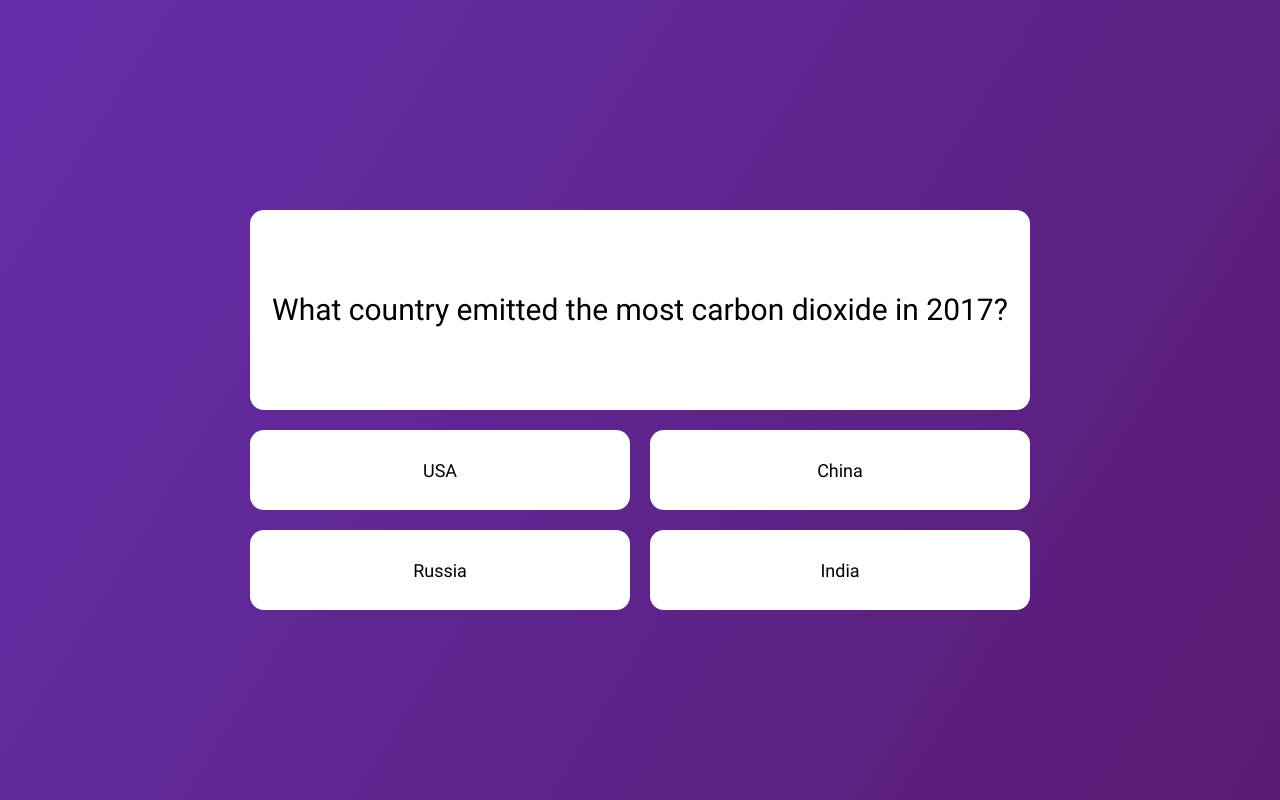
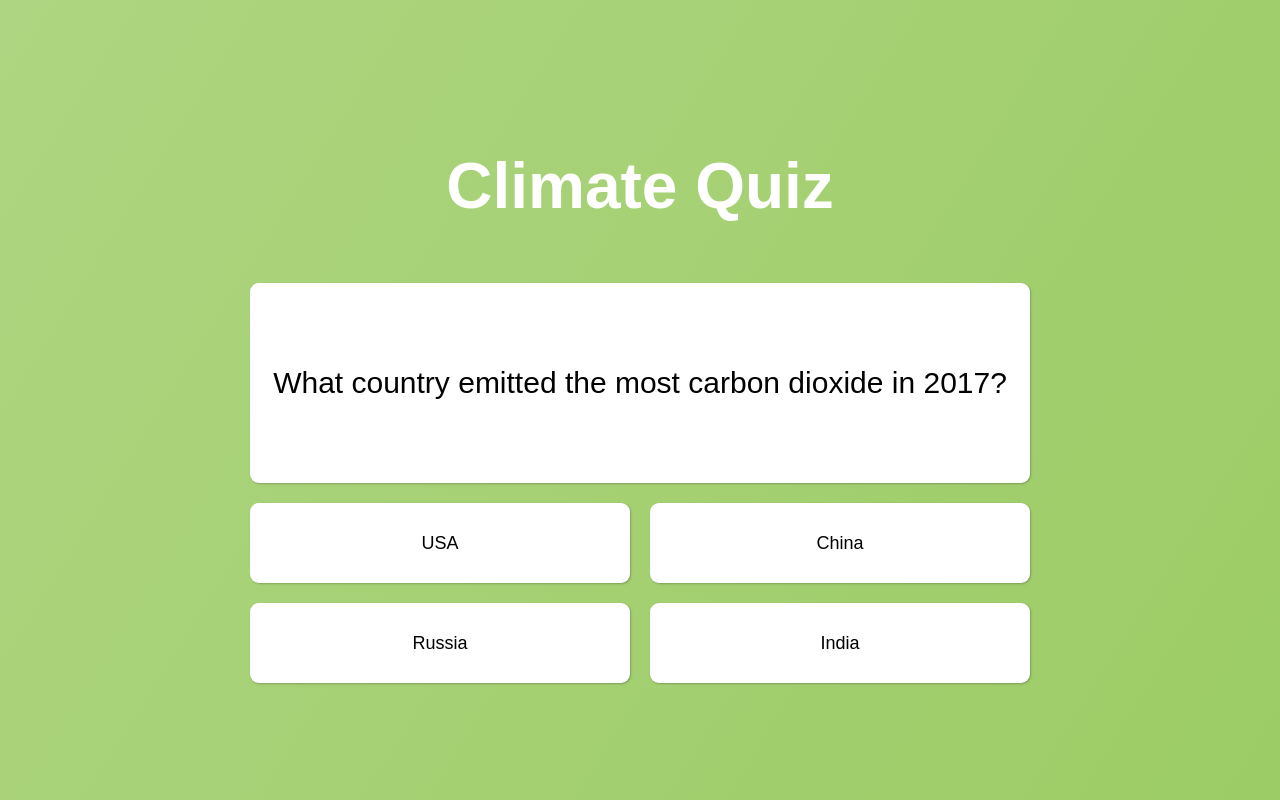
Before and after one commit to PaddiM8/InfoQuiz, a plain HTML site: page index.html in a window 1280 px wide. Drawn offline with Linux system fonts and the light colour scheme; a web font is replaced by a local one.

Commit message:
Style change

```diff
--- a/index.html
+++ b/index.html
@@ -5,9 +5,13 @@
       <link rel="stylesheet" type="text/css" href="style.css" />
    </head>
    <body>
+      <div id="wrapper">
+         <div id="top">
+            <h1>Climate Quiz</h1>
+         </div>
          <div id="quizbox">
-         <div id="question" class="question"></div>
-         <div id="text" class="text">
+            <div id="question" class="question tile"></div>
+            <div id="text" class="text tile">
                <div id="content">
 
                </div>
@@ -16,14 +20,15 @@
                </div>
             </div>
             <div id="answers">
-            <div class="answer"></div>
-            <div class="answer"></div>
-            <div class="answer"></div>
-            <div class="answer"></div>
+               <div class="answer tile"></div>
+               <div class="answer tile"></div>
+               <div class="answer tile"></div>
+               <div class="answer tile"></div>
             </div>
             <div class="button" id="continue">
                Continue
                <span class="arrow" id="continueArrow"><img src="resources/arrow.svg" /></span>
+            </div>
          </div>
       </div>
 
--- a/scripts/questions.js
+++ b/scripts/questions.js
@@ -10,9 +10,9 @@ var questions = [
       correctAnswer: 1,
       text: "<h2>Top Emitters</h2>China, USA, and India together emitted almost half of the total amount of emitted carbon dioxide in 2017 (Global Carbon Atlas 2017). Carbon dioxide is an important part of the atmosphere. It contributes to the greenhouse effect, which causes heat to stay on the planet. However, if the atmosphere has too much carbon dioxide, the planet will become warmer (NASA 2019). This causes glaciers and permafrost to melt, while corals and other ocean life dies because of the high amount of carbon dioxide in the water (Earth Vision Trust 2018). ",
       sources: [
-         "Union of Concerned Scientists (2015). <i>CO2 Emissions</i>. Retrieved 2019-04-24 from <a href='http://www.globalcarbonatlas.org/en/CO2-emissions'>http://www.globalcarbonatlas.org/en/CO2-emissions</a>",
-         "NASA (2019). <i>Causes</i>. Retrieved 2019-04-24 from <a href='https://climate.nasa.gov/causes' />https://climate.nasa.gov/causes/</a>",
-         "Earth Vision Trust (2018). <i>How Carbon Dioxide Kills Ocean Life</i>. Retrieved 2019-04-24 from <a href='https://www.nationalgeographic.com/video/shorts/287287363612/'>https://www.nationalgeographic.com/video/shorts/287287363612/</a>"
+         "Union of Concerned Scientists (2015). <i>CO2 Emissions</i>. Retrieved 2019-04-24 from <a href='http://www.globalcarbonatlas.org/en/CO2-emissions'>globalcarbonatlas.org</a>",
+         "NASA (2019). <i>Causes</i>. Retrieved 2019-04-24 from <a href='https://climate.nasa.gov/causes' />climate.nasa.gov</a>",
+         "Earth Vision Trust (2018). <i>How Carbon Dioxide Kills Ocean Life</i>. Retrieved 2019-04-24 from <a href='https://www.nationalgeographic.com/video/shorts/287287363612/'>nationalgeographic.com</a>"
       ]
    },
    {
@@ -26,7 +26,35 @@ var questions = [
       correctAnswer: 0,
       text: "<h2>Greenhouse Gases</h2>According to EPA (2019), a greenhouse gas is a gas that traps heat in the atmosphere (EPA 2019). It is crucial to have a balanced amount of greenhouse gases in the atmosphere, not too much, not too little. EPA describes that carbon dioxide is by far the most emitted greenhouse gas, making up 82% of the emitted greenhouse gases in 2017. Another common greenhouse gas is methane, being emitted by different industries and even animals.",
       sources: [
-         "EPA (2019). Overview of Greenhouse Gases. Retrieved 2019-04-24 from <a href='://www.epa.gov/ghgemissions/overview-greenhouse-gases'>https://www.epa.gov/ghgemissions/overview-greenhouse-gases</a>"
+         "EPA (2019). <i>Overview of Greenhouse Gases</i>. Retrieved 2019-04-24 from <a href='https://www.epa.gov/ghgemissions/overview-greenhouse-gases'>epa.gov</a>"
+      ]
+   },
+   {
+      question: "Why is it unusually cold some days, even though the earth is getting warmer?",
+      answers: [
+         "Climate change isn't real",
+         "The sun is colder those days",
+         "The earth is spinning slower those days",
+         "Weather doesn’t directly correlate with climate"
+      ],
+      correctAnswer: 3,
+      text: "<h2>Climate</h2><img src='resources/q3_img1.jpg' /><img src='resources/q3_img2.jpg' /><br />You may wonder why some days colder than usual weather, despite the earth getting warmer. Earth’s climate is warming, meaning individual days can still have colder weather while the average day is warmer than a few years ago (NASA 2019).",
+      sources: [
+         "NASA (2019). <i>What is Climate Change?</i> Retrieved 2019-04-24 from <a href='https://www.nasa.gov/audience/forstudents/k-4/stories/nasa-knows/what-is-climate-change-k4.html'>nasa.gov</a>"
+      ]
+   },
+   {
+      question: "Which human activities emit the most greenhouse gases?",
+      answers: [
+         "Transportation",
+         "Agriculture",
+         "Electricity & Heat",
+         "Industries"
+      ],
+      correctAnswer: 2,
+      text: "<h2>Energy Sources</h2>Electricity and heat production are responsible for a quarter of all greenhouse gas emission (EPA 2017). This can be prevented by using energy generated by renewable sources.",
+      sources: [
+         "EPA (2017). <i>Global greenhouse gas emissions</i>. Retrieved 2019-04-24 from <a href='https://www.epa.gov/ghgemissions/global-greenhouse-gas-emissions-data#Sector'>epa.gov</a>"
       ]
    }
 ];
--- a/scripts/quiz.js
+++ b/scripts/quiz.js
@@ -9,15 +9,15 @@ answers.addEventListener("click", function (evt) {
    var question = questions[currentQuestion];
    var correctAnswerId = question.correctAnswer;
 
-   if (evt.target.className == "answer") {
+   if (evt.target.className == "answer tile") {
       for (i = 0; i < answers.children.length; i++)
          answers.children[i].classList.add("inactive");
 
       if (question.answers[correctAnswerId] == evt.target.innerHTML) {
-         evt.target.className = "answer correct";
+         evt.target.className = "answer tile correct";
       } else {
-         evt.target.className = "answer incorrect";
-         answers.children[correctAnswerId].className = "answer correct";
+         evt.target.className = "answer tile incorrect";
+         answers.children[correctAnswerId].className = "answer tile correct";
       }
 
       continueButton.classList.toggle("slide-down");
--- a/style.scss
+++ b/style.scss
@@ -1,48 +1,72 @@
-$radius: 14px;
+$radius: 9px;
 $delay:  .2s;
 
 @font-face {
-   font-family: Roboto;
-   src: url("resources/Roboto-Regular.ttf");
+   font-family: PrimaryFont;
+   src: url(https://fonts.gstatic.com/s/notosans/v8/o-0IIpQlx3QUlC5A4PNr5TRA.woff2) format('woff2');
 }
 
 @font-face {
-   font-family: RobotoItalic;
-   src: url("resources/Roboto-Italic.ttf");
+   font-family: TitleFont;
+   src: url(https://fonts.gstatic.com/s/cormorantgaramond/v6/co3bmX5slCNuHLi8bLeY9MK7whWMhyjYqXtK.woff2) format('woff2');
 }
 
 body {
-   background: #652EAA;
-   background: -webkit-linear-gradient(top left, #652EAA, #581C73);
-   background: -moz-linear-gradient(top left, #652EAA, #581C73);
-   background: linear-gradient(top left, #652EAA, #581C73);
+   //background: url("resources/trianglify.svg") no-repeat;
+   //background-size: 100%;
+   $bg1: #AED581;
+   $bg2: #9CCC65;
+   background: $bg1;
+   background: -webkit-linear-gradient(top left, $bg1, $bg2);
+   background: -moz-linear-gradient(top left, $bg1, $bg2);
+   background: linear-gradient(top left, $bg1, $bg2);
    margin: 0;
    height: 100%;
    display: grid;
-   font-family: Roboto, sans-serif;
+   font-family: PrimaryFont, sans-serif;
 }
 
-i {
-   font-family: RobotoItalic;
-}
 
 #quizbox {
    width: 800px;
    height: 400px;
+   position: relative;
+}
+
+#wrapper {
    margin: auto;
-   position: relative;
+}
+
+#top {
+   text-align: center;
+   color: white;
+   margin-bottom: 60px;
+   font-family: TitleFont, sans-serif;
+   font-size: 2em;
+}
+
+.tile {
+   background-color: white;
+   border-radius: $radius;
+   -webkit-box-shadow: 1px 1px 2px 0px rgba(50, 50, 50, 0.3);
+   -moz-box-shadow:    1px 1px 2px 0px rgba(50, 50, 50, 0.3);
+   box-shadow:         1px 1px 2px 0px rgba(50, 50, 50, 0.3);
 }
 
 .question {
    width: calc(100% - 20px);
    height: 200px;
-   background-color: white;
-   border-radius: $radius;
    font-size: 30px;
    text-align: center;
-   line-height: 200px;
    margin: 10px;
    transition: $delay ease all;
+   color: black;
+   font-family: PrimaryFont, sans-serif;
+
+   display: flex;
+   justify-content: center;
+   flex-direction: column;
+
 }
 
 .expand-question {
@@ -57,15 +81,22 @@ i {
    width: calc(100% - 60px);
    height: calc(100% - 40px);
    padding: 10px 30px 30px 30px;
-   background-color: white;
-   border-radius: $radius;
    z-index: 10;
    position: absolute;
    top: 0;
    opacity: 0;
    transition: $delay ease opacity;
    z-index: -1;
-   font-family: Roboto, sans-serif;
+   font-family: PrimaryFont, sans-serif;
+   color: black;
+
+   img {
+      width: 220px;
+      height: auto;
+      display: inline-block;
+      margin-right: 20px;
+      margin-bottom: 20px;
+   }
 }
 
 .sources {
@@ -92,8 +123,6 @@ i {
    font-size: 18px;
    text-align: center;
    margin: 10px;
-   background-color: white;
-   border-radius: $radius;
    cursor: pointer;
    transition: $delay ease all;
 
@@ -103,11 +132,12 @@ i {
 
    position: relative;
    z-index: 5;
-   font-family: Roboto, sans-serif;
+   font-family: PrimaryFont, sans-serif;
 
    display: flex;
    justify-content: center;
    flex-direction: column;
+   color: black;
 }
 
 .answer:hover {
@@ -132,9 +162,9 @@ i {
 
 .button {
    padding: 12px 55px 12px 30px;
-   background-color: #43A047;
+   background-color: #4b7bec;
    border: 0;
-   border-radius: $radius;
+   border-radius: $radius * 1.2;
 
    font-size: 18px;
    color: white;
@@ -152,7 +182,7 @@ i {
       position: absolute;
       top: 0;
       left: 0;
-      padding-top: 15px;
+      padding-top: 17px;
       padding-right: 20px;
       transition: .2s ease all;
       cursor: pointer;
@@ -174,26 +204,26 @@ i {
 }
 
 .slide-down {
-   transform: translateY(61px);
+   transform: translateY(68px);
    margin-right: 10px;
 }
 
 .correct {
-   background-color: #43A047;
+   background-color: #26de81;
    cursor: default;
 }
 
 .incorrect {
-   background-color: #D32F2F;
+   background-color: #fc5c65;
    cursor: default;
 }
 
 .correct:hover {
-   background-color: #43A047;
+   background-color: #26de81;
 }
 
 .incorrect:hover {
-   background-color: #D32F2F;
+   background-color: #fc5c65;
 }
 
 .inactive:hover {
```
Also changed, not shown: resources/q3_img1.jpg (added), resources/q3_img2.jpg (added), resources/trianglify.svg (added), style.css. Lines whose indentation alone changed are shown as unchanged.
